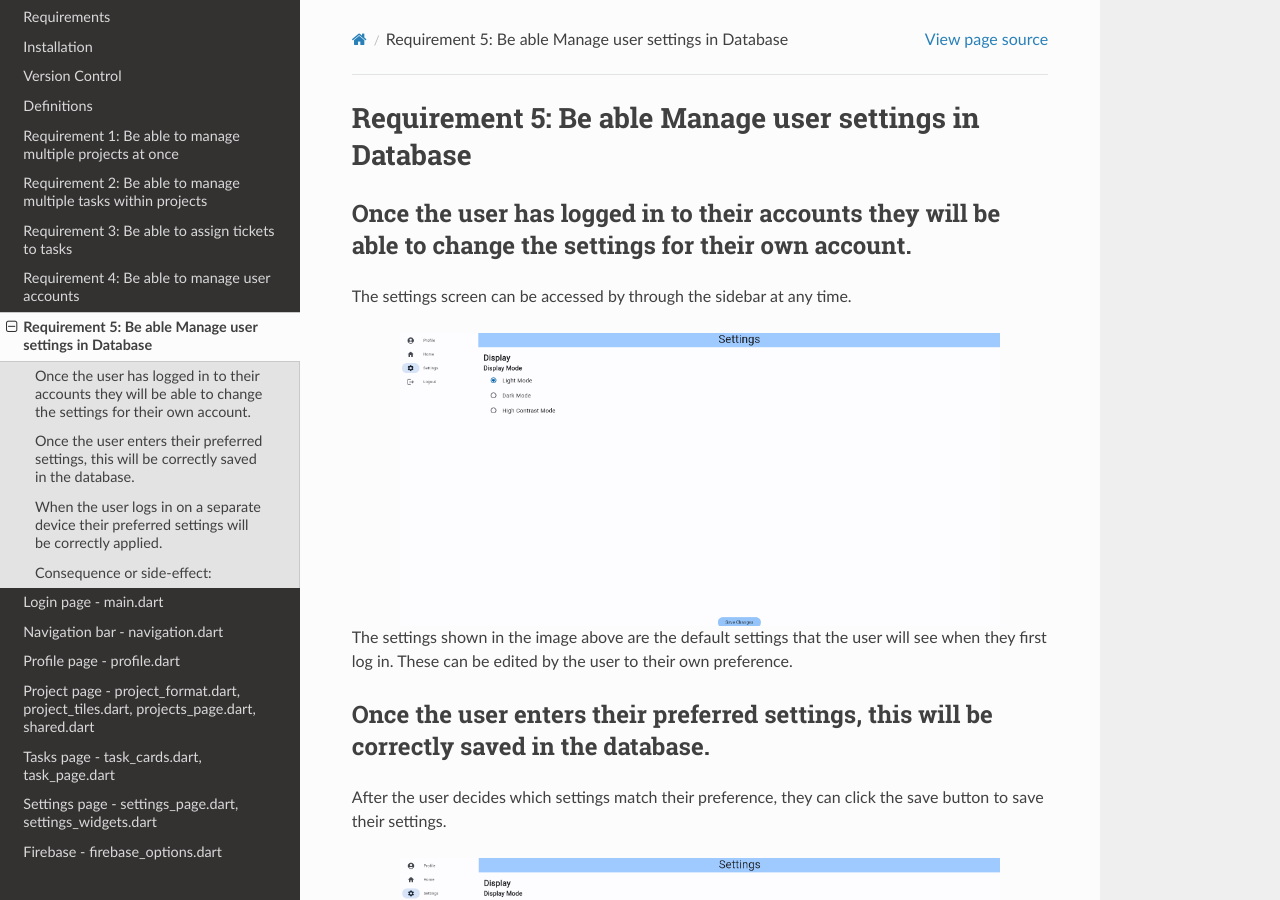
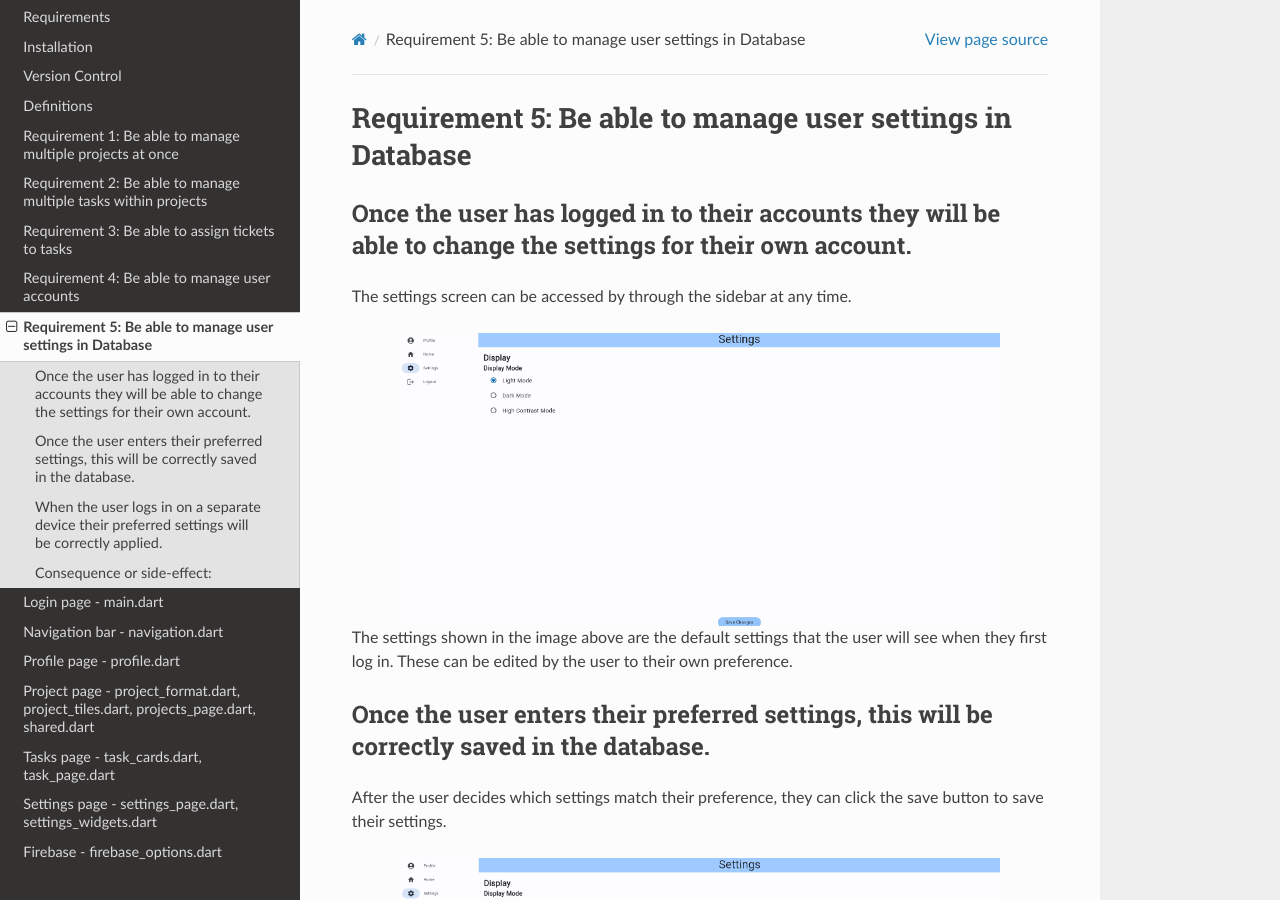
Before and after one commit to setap5d/rtd, a Sphinx documentation site: the page built from docs/source/Usage/req7.rst, in a window 1280 px wide and 900 px high. Built offline with Sphinx 7.4.7 and the Read the Docs theme 2.0.0, drawn with Linux system fonts in a browser that asks for light colours; some of the changed text lies outside the part shown.

Commit message:
Update req7.rst

```diff
--- a/docs/source/Usage/req7.rst
+++ b/docs/source/Usage/req7.rst
@@ -1,4 +1,4 @@
-Requirement 5: Be able Manage user settings in Database
+Requirement 5: Be able to manage user settings in Database
 =========================================================
 
 Once the user has logged in to their accounts they will be able to change the settings for their own account.
```
Also changed, not shown: other parts of docs/source/Usage/req7.rst (+1 -0 lines).
